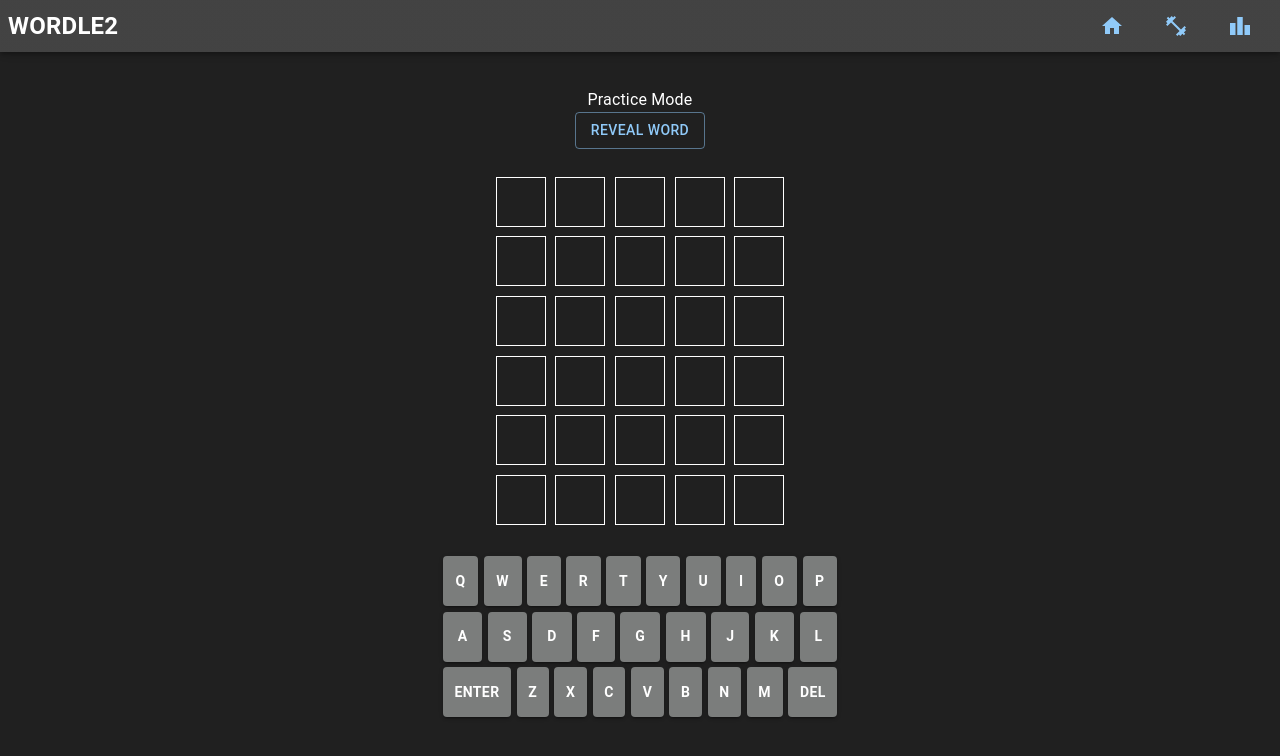
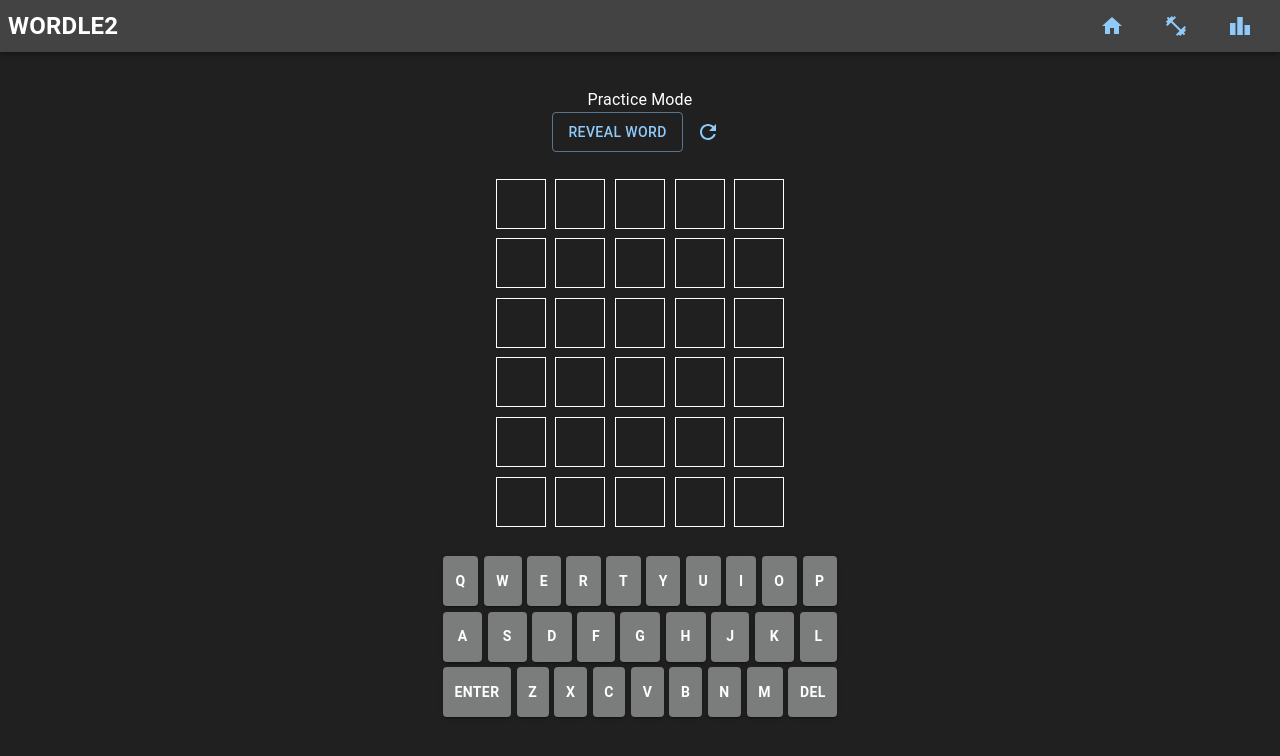
Before and after one commit to gmulhearn/wordy, a React (Create React App) app: page /practice in a window 1280 px wide. Shown: the top 756 px of the page. Built offline with nearby package versions, Linux system fonts and the light colour scheme.

Commit message:
reload button

```diff
--- a/src/components/Keyboard.tsx
+++ b/src/components/Keyboard.tsx
@@ -67,11 +67,7 @@ const Keyboard = ({ onKeyboardInput, letterStates }: { onKeyboardInput: (input:
                 bg = stateToColor(LetterState.INCORRECT)
             }
         }
-
         newStyle.backgroundColor = bg
-
-        console.log(newStyle.backgroundColor)
-
         return newStyle
     }
 
--- a/src/pages/practice/practice.tsx
+++ b/src/pages/practice/practice.tsx
@@ -1,9 +1,10 @@
-import { Box, Button, Dialog, Grid, Typography } from '@mui/material';
+import { Box, Button, Dialog, Grid, IconButton, Typography } from '@mui/material';
 import React, { useEffect, useState } from 'react';
 import Keyboard from '../../components/Keyboard';
 import WordGrid, { LetterBox } from '../../components/WordGrid';
 import { emptyGrid, LetterGridProcessor } from '../../core/LetterGridCore';
 import words from '../../res/5letterwords.json'
+import RefreshIcon from '@mui/icons-material/Refresh';
 
 const styles = {
     title: {
@@ -51,9 +52,15 @@ const Practice = () => {
                 <Typography >
                     Practice Mode
                 </Typography>
-                <Button variant="outlined" onClick={() => { setRevealWordOpen(true) }} >
+                <Box display="flex">
+                     <Button variant="outlined" onClick={() => { setRevealWordOpen(true) }} >
                     Reveal Word
                 </Button>
+                <IconButton sx={{marginLeft:"0.2em"}} onClick={() => {window.location.reload()}}>
+                    <RefreshIcon color="primary" />
+                </IconButton>
+                </Box>
+
             </Box>
 
             <Box sx={styles.main} display="flex" alignItems="center" justifyContent="center">
```
